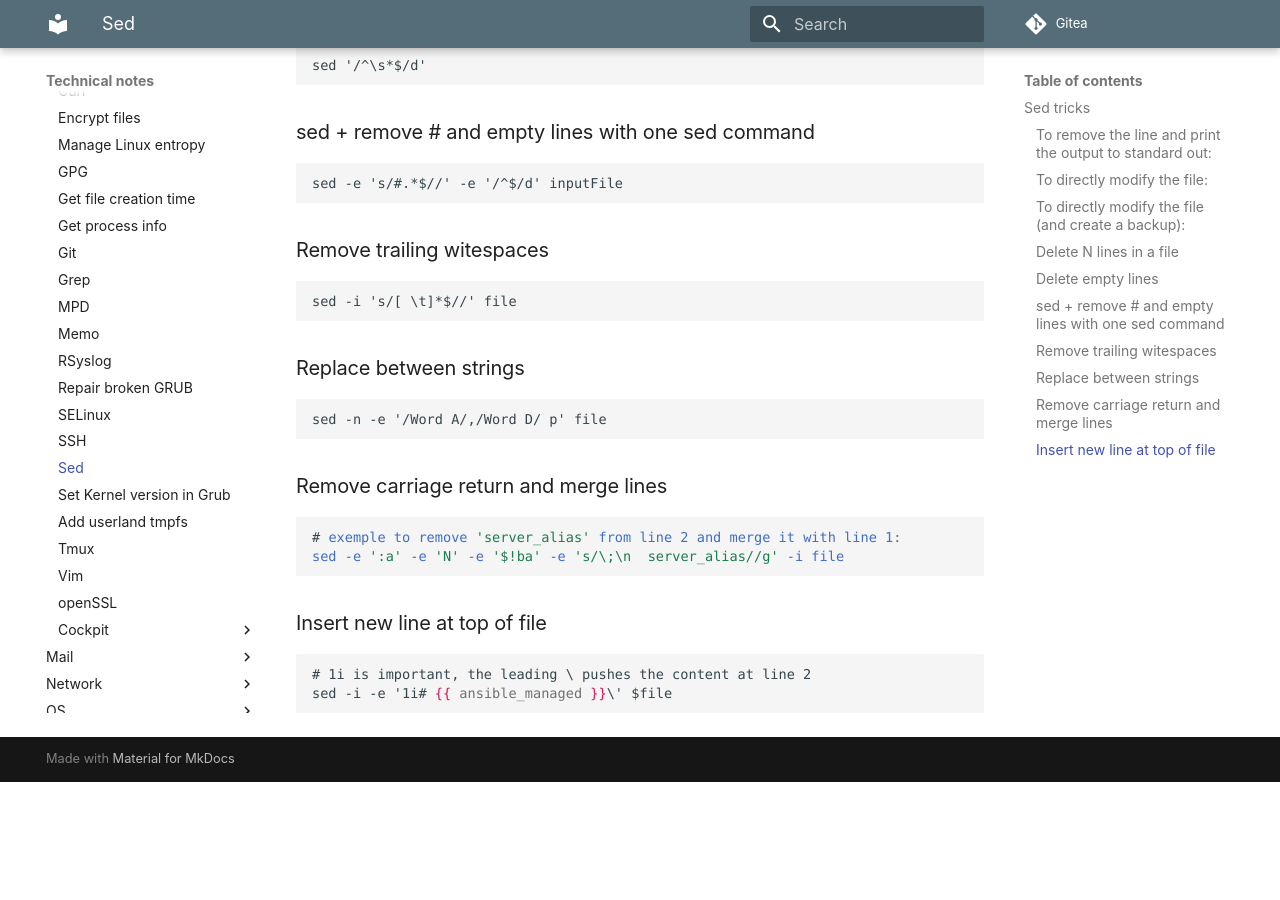
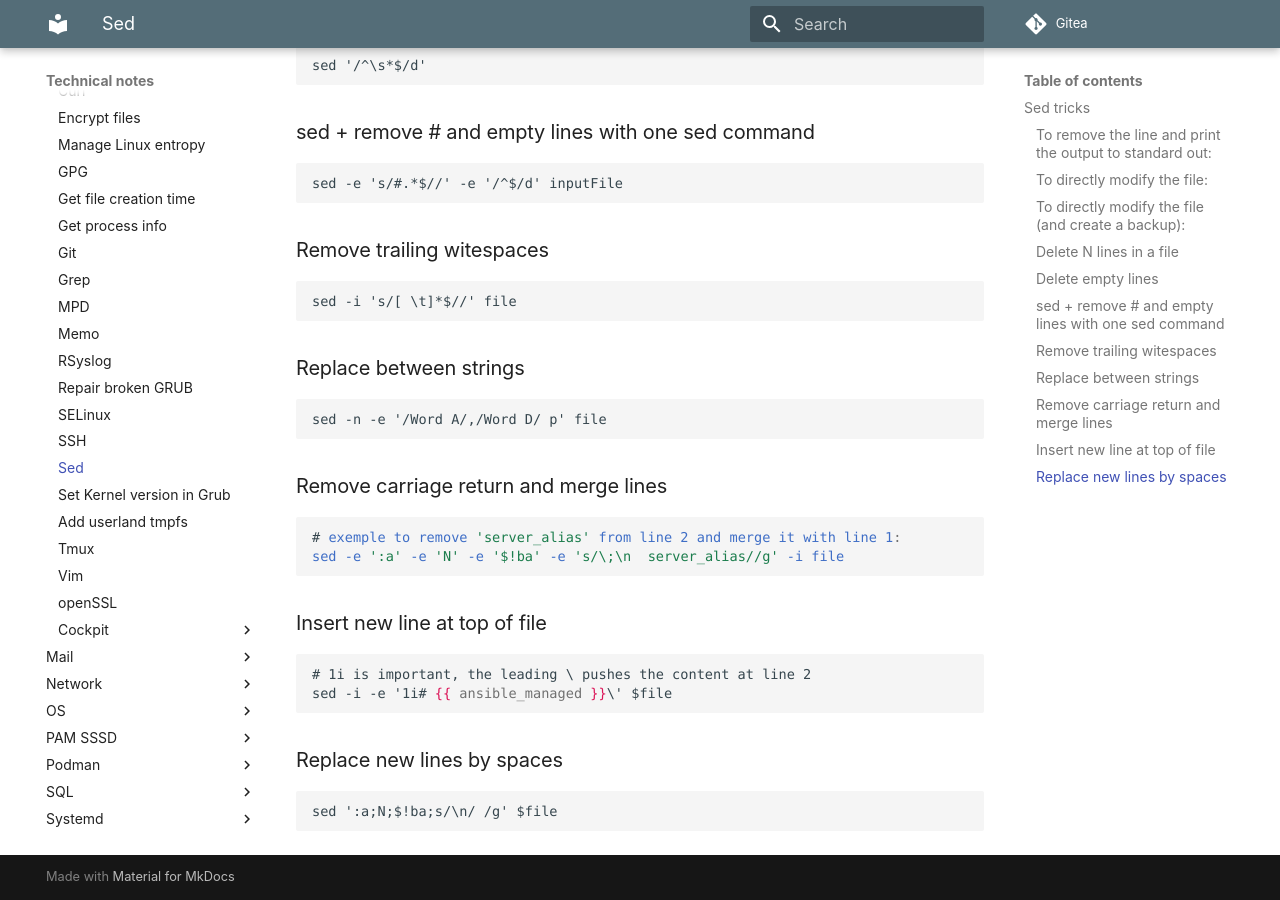
Before and after one commit to sjpp/notes, an MkDocs documentation site: the page built from docs/Linux/Sed.md, in a window 1280 px wide and 900 px high, scrolled down 942 px. Built offline with MkDocs 1.6.1 and Material for MkDocs 9.7.7, drawn with Linux system fonts in a browser that asks for light colours; before the commit the page ends 1724 px from its top, so only the background shows below that.

Commit message:
sed: how to replace newlines by spaces

```diff
--- a/docs/Linux/Sed.md
+++ b/docs/Linux/Sed.md
@@ -60,3 +60,7 @@ As long as the file is not a symlink or hardlink, you can use sed, tail, or awk.
 
     # 1i is important, the leading \ pushes the content at line 2
     sed -i -e '1i# {{ ansible_managed }}\' $file
+
+### Replace new lines by spaces
+
+    sed ':a;N;$!ba;s/\n/ /g' $file
```
